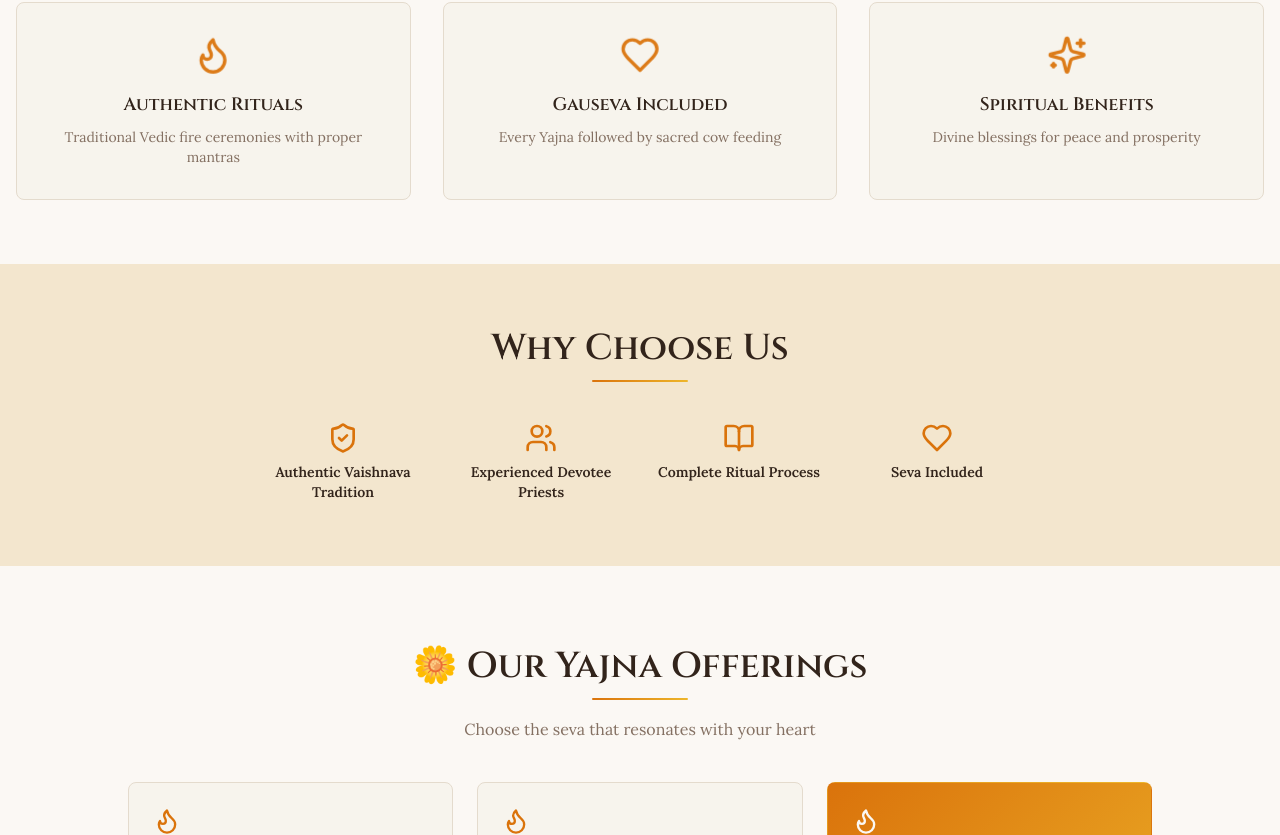
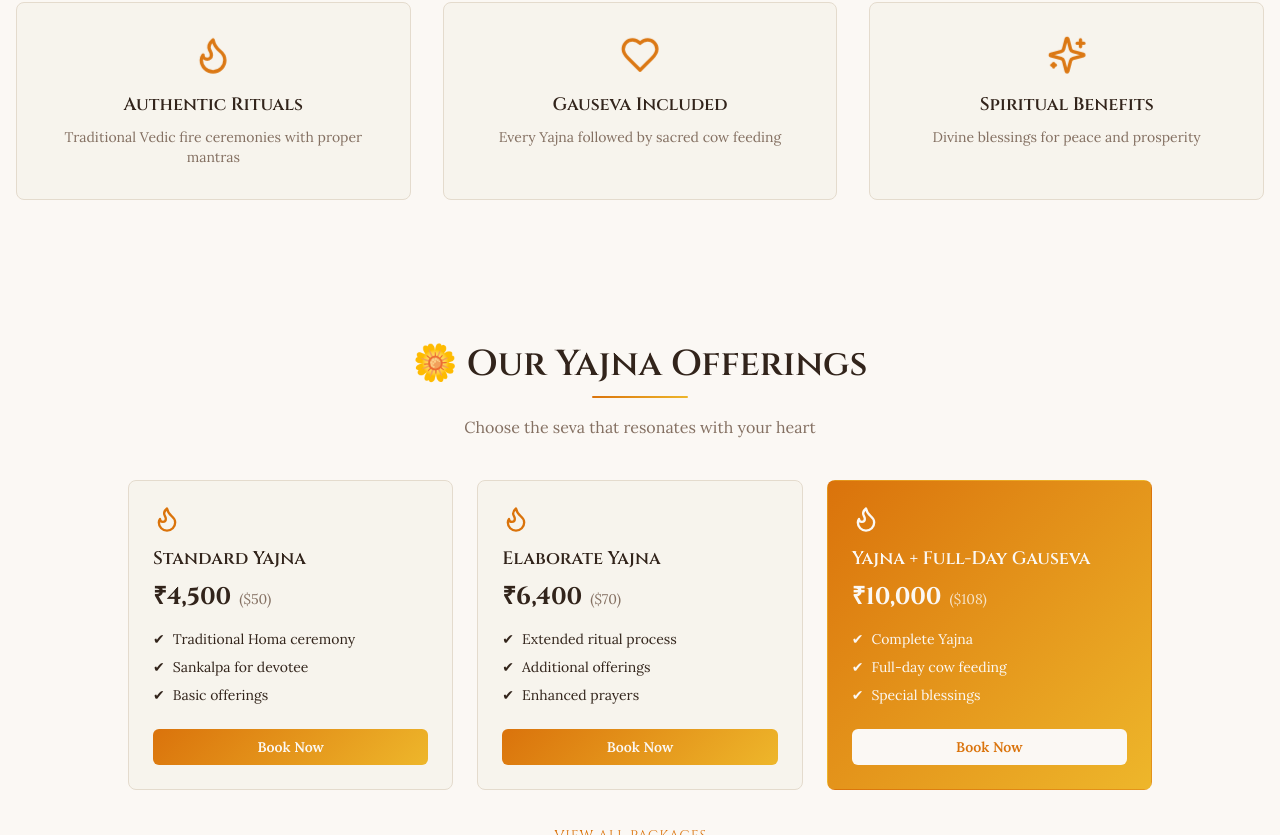
Before and after one commit to vladimir007usa/yajna-xx, a React (Vite) app: page / in a window 1280 px wide. Shown: the part 1298-2133 px from the top of the page. Built offline with nearby package versions, Linux system fonts and the light colour scheme; the HTML template or start-up script is replaced by a standard one.

Commit message:
remove Why Choose Us section

```diff
--- a/src/pages/Index.tsx
+++ b/src/pages/Index.tsx
@@ -92,25 +92,7 @@ const Index = () => (
       </div>
     </section>
 
-    {/* Why Choose Us */}
-    <section className="py-16 bg-secondary">
-      <div className="container mx-auto px-4">
-        <SectionHeading title="Why Choose Us" />
-        <div className="grid grid-cols-2 md:grid-cols-4 gap-6 max-w-3xl mx-auto">
-          {[
-            { icon: ShieldCheck, label: "Authentic Vaishnava Tradition" },
-            { icon: Users, label: "Experienced Devotee Priests" },
-            { icon: BookOpen, label: "Complete Ritual Process" },
-            { icon: Heart, label: "Seva Included" },
-          ].map((item) => (
-            <div key={item.label} className="text-center">
-              <item.icon className="mx-auto text-primary mb-2" size={32} />
-              <p className="text-sm font-semibold text-foreground">{item.label}</p>
-            </div>
-          ))}
-        </div>
-      </div>
-    </section>
+
 
     {/* Services Preview */}
     <section className="py-20 bg-background">
```
